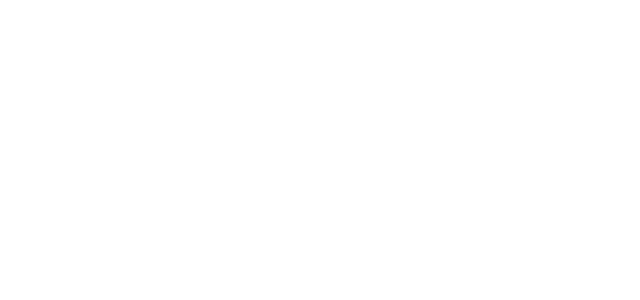
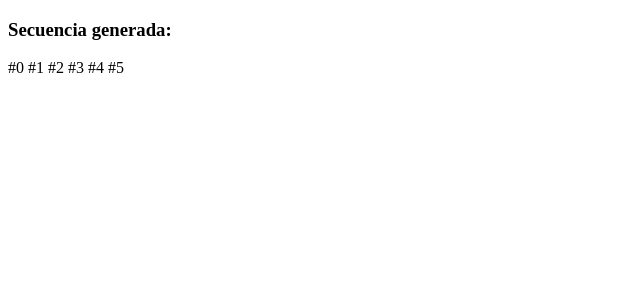
Before and after one commit to DevJohanAdrian/angular-boilerplate-examples, an Angular app: page /generate in a window 1280 px wide. Before the commit this address led to /. Shown: the top 300 px of the page, without its empty margins (0-640 px from the left). Built offline with nearby package versions, Linux system fonts and the light colour scheme.

Commit message:
feat: generate  operators rxjs

```diff
--- a/src/app/app.routes.ts
+++ b/src/app/app.routes.ts
@@ -78,4 +78,11 @@
         './examples/rxjs/operators/fromEventPattern/fromEventPattern.component'
       ).then((m) => m.FromEventPatternComponent),
   },
+  {
+    path: 'generate',
+    loadComponent: () =>
+      import(
+        './examples/rxjs/operators/generate/generate.component'
+      ).then((m) => m.GenerateComponent),
+  }
 ];
--- /dev/null
+++ b/src/app/examples/rxjs/operators/generate/generate.component.ts
@@ -0,0 +1,36 @@
+import { ChangeDetectionStrategy, Component, signal } from '@angular/core';
+import { generate } from 'rxjs';
+
+interface GenerateOptions {
+      initialState: number;
+      condition: (x: number) => boolean;
+      iterate: (x: number) => number;
+      resultSelector: (x: number) => string;
+    }
+
+@Component({
+  selector: 'app-generate',
+  imports: [],
+  template: `<h3>Secuencia generada:</h3>
+    <p>{{ sequence() }}</p>`,
+  changeDetection: ChangeDetectionStrategy.OnPush,
+})
+export class GenerateComponent {
+   sequence = signal<string>('');
+
+  constructor() {
+
+
+    const config: GenerateOptions = {
+      initialState: 0,
+      condition: (x: number) => x <= 5,
+      iterate: (x: number) => x + 1,
+      resultSelector: (x: number) => `#${x} `
+    };
+
+    const observable = generate<string, number>(config);
+
+    observable.subscribe(value => this.sequence.update(v => v + value));
+  }
+
+ }
--- a/src/app/examples/rxjs/operators/interval_timer/interval_timer.component.ts
+++ b/src/app/examples/rxjs/operators/interval_timer/interval_timer.component.ts
@@ -13,6 +13,7 @@
 })
 
 // Crear un contador en pantalla que se actualice cada segundo y comience después de 3 segundos.
+// take 10 valores del contador lo que hara que solo sea un contador hasta 10.
 export class IntervalTimerComponent {
   contador = signal(0);
 
```
Also changed, not shown: src/app/examples/rxjs/operators/fromEvent/fromEvent.component.ts (+11 -7 lines).
